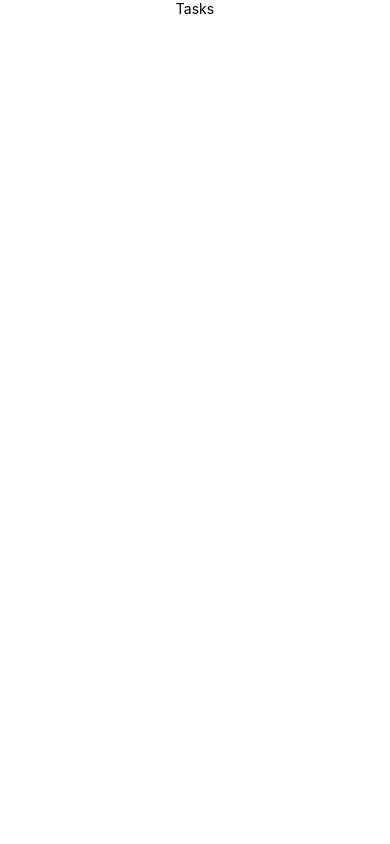
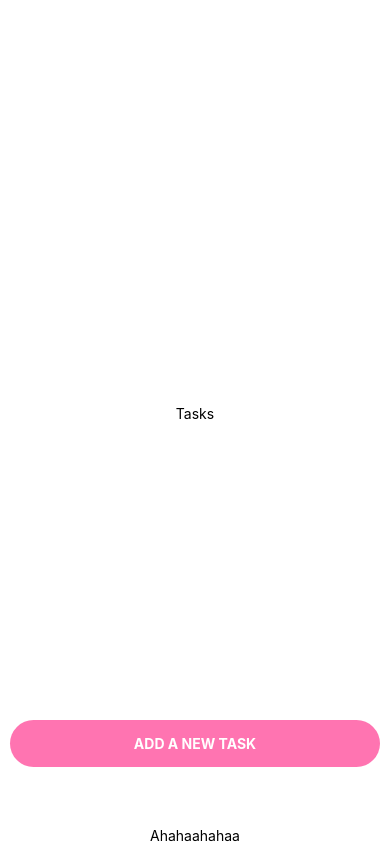
Before and after one commit to AhmedAbozaid9/Todo_App, a React Native app: screen / in a window 390 px wide. Built offline with nearby package versions, Linux system fonts and the light colour scheme.

Commit message:
adds the action button style

```diff
--- a/App.js
+++ b/App.js
@@ -7,6 +7,7 @@ export default function App() {
   return (
     <View style={styles.container}>
       <Tasks />
+      <Text>Ahahaahahaa</Text>
       <StatusBar style="auto" />
     </View>
   );
--- /dev/null
+++ b/components/BigButton.js
@@ -0,0 +1,28 @@
+import { TouchableOpacity, Text, StyleSheet } from "react-native";
+import React from "react";
+
+export default function BigButton({ text }) {
+  return (
+    <TouchableOpacity style={styles.addTask} activeOpacity={0.8}>
+      <Text style={styles.addText}>{text}</Text>
+    </TouchableOpacity>
+  );
+}
+const styles = StyleSheet.create({
+  addTask: {
+    backgroundColor: "#FF74B1",
+    color: "white",
+    padding: 15,
+    borderRadius: 100,
+    position: "absolute",
+    bottom: 20,
+    margin: 40,
+    width: "95%",
+  },
+  addText: {
+    color: "white",
+    textTransform: "uppercase",
+    fontWeight: "bold",
+    textAlign: "center",
+  },
+});
--- a/components/Screen.js
+++ b/components/Screen.js
@@ -9,5 +9,9 @@ export default function Screen({ children }) {
 const styles = StyleSheet.create({
   screen: {
     paddingTop: Constants.statusBarHeight,
+    alignItems: "center",
+    justifyContent: "center",
+    flex: 1,
+    width: "100%",
   },
 });
--- /dev/null
+++ b/components/TodoItem.js
@@ -0,0 +1,10 @@
+import { View, Text } from 'react-native'
+import React from 'react'
+
+export default function TodoItem() {
+  return (
+    <View>
+      <Text>TodoItem</Text>
+    </View>
+  )
+}
--- a/screens/Tasks.js
+++ b/screens/Tasks.js
@@ -1,12 +1,16 @@
-import { View, Text } from "react-native";
-import React from "react";
+import { View, Text, StyleSheet } from "react-native";
+import React, { useState } from "react";
 
 import Screen from "../components/Screen";
+import TodoItem from "../components/TodoItem";
+import BigButton from "../components/BigButton";
 
 export default function Tasks() {
+  const [tasks, setTasks] = useState([]);
   return (
     <Screen>
       <Text>Tasks</Text>
+      <BigButton text="add a new task"/>
     </Screen>
   );
 }
```
Also changed, not shown: 1 other file (tests, documents, lock files or other folders).
